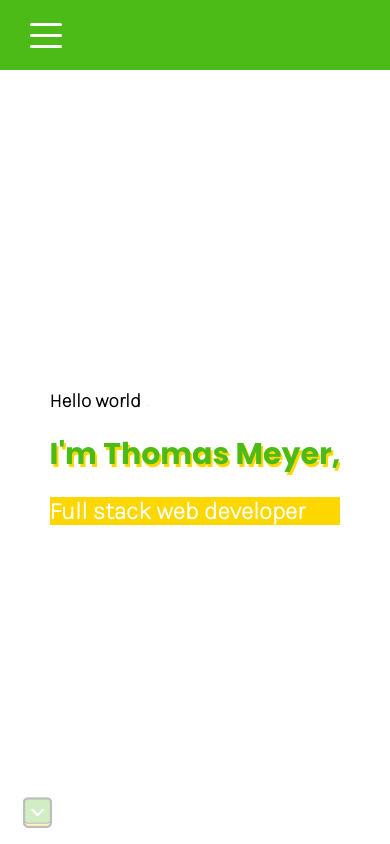
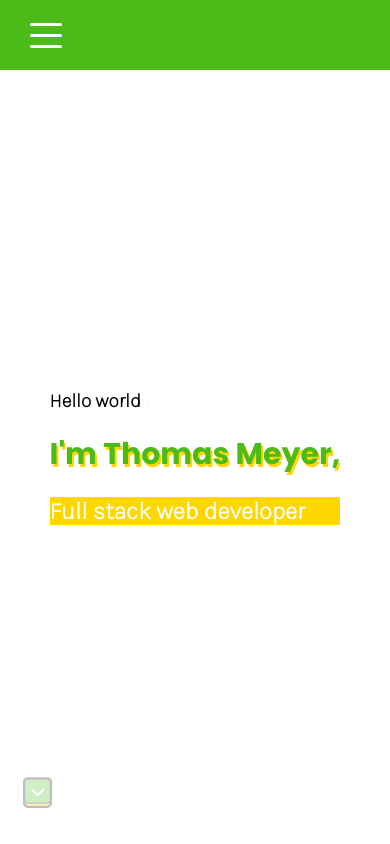
Before and after one commit to tmeyer01/portfolio, a React (Create React App) app: page / in a window 390 px wide. Built offline with nearby package versions, Linux system fonts and the light colour scheme.

Commit message:
fixed mobile responsive issue

```diff
--- a/src/components/welcome/welcome.scss
+++ b/src/components/welcome/welcome.scss
@@ -68,7 +68,7 @@
   }
   a{
     position: absolute;
-    bottom: 10px;
+    bottom: 30px;
     left: 20px;
     img{
       width: 35px;
```
